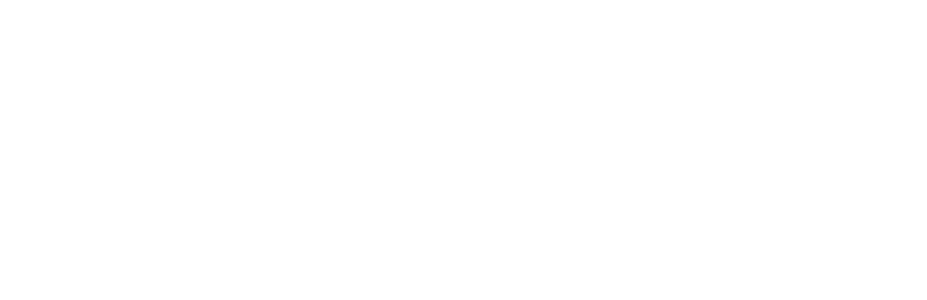
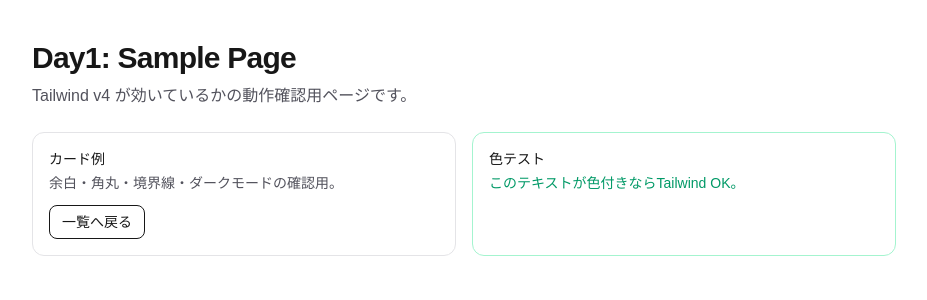
Before and after one commit to matcha4smiley/knock, a Next.js app: page /knocks/day1_sample in a window 1280 px wide. Shown: the top 300 px of the page, without its empty margins (176-1103 px from the left). Built offline with nearby package versions, Linux system fonts and the light colour scheme.

Commit message:
add markdown preview with react-markdown

```diff
--- a/src/app/knocks/day1_sample/page.tsx
+++ b/src/app/knocks/day1_sample/page.tsx
@@ -1,3 +1,31 @@
-export default function SamplePage() {
+export default function Page() {
+    return (
+        <main className="mx-auto max-w-4xl px-4 py-10">
+            <h1 className="text-2xl lg:text-3xl font-semibold tracking-tight">Day1: Sample Page</h1>
+            <p className="mt-2 text-zinc-600 dark:text-zinc-400">
+                Tailwind v4 が効いているかの動作確認用ページです。
+            </p>
 
+            <section className="mt-6 grid gap-4 sm:grid-cols-2">
+                <div className="rounded-xl border border-zinc-200 dark:border-zinc-800 p-4">
+                    <h2 className="text-sm font-medium">カード例</h2>
+                    <p className="mt-1 text-sm text-zinc-600 dark:text-zinc-400">
+                        余白・角丸・境界線・ダークモードの確認用。
+                    </p>
+                    <a
+                        href="/knocks"
+                        className="mt-3 inline-block rounded-lg border px-3 py-1.5 text-sm hover:bg-zinc-50 dark:hover:bg-zinc-900"
+                    >
+                        一覧へ戻る
+                    </a>
+                </div>
+                <div className="rounded-xl border border-emerald-200 dark:border-emerald-900 p-4">
+                    <h2 className="text-sm font-medium">色テスト</h2>
+                    <p className="mt-1 text-sm text-emerald-600 dark:text-emerald-400">
+                        このテキストが色付きならTailwind OK。
+                    </p>
+                </div>
+            </section>
+        </main>
+    );
 }
--- a/src/app/knocks/day2_markdown-pad/page.tsx
+++ b/src/app/knocks/day2_markdown-pad/page.tsx
@@ -0,0 +1,32 @@
+'use client'
+
+import { useState } from "react";
+import ReactMarkdown from 'react-markdown';
+
+export default function Page(){
+    const [md,setMd] = useState<string>('# Hello')
+    return (
+        <main className="mx-auto max-w-4xl px-4 py-10">
+            <h1 className="text-2xl font-semibold">Day2: Markdown Live Preview</h1>
+            <div className="mt-6">
+                <label className="mb-2 block text-xs font-medium uppercase tracking-wide text-zinc-500 dark:text-zinc-400">
+                    Editor
+                </label>
+                <textarea
+                    value={md}
+                    onChange={(e)=> setMd(e.target.value)}
+                    className="w-full h-64 rounded-lg border border-zinc-200 dark:border-zinc-800 bg-white dark:bg-zinc-950 p-3 font-mono text-sm leading-6 outline-none ring-0 focus:ring-2 focus:ring-zinc-400/50"
+                    placeholder="# Start typinc..."
+                />
+            </div>
+            <div className="mt-6">
+                <label className="mb-2 block text-xs font-medium uppercase tracking-wide text-zinc-500 dark:text-zinc-400">
+                    Preview
+                </label>
+                <article className="prose max-w-none dark:prose-invert rounded-lg border border-zinc-200 dark:border-zinc-800 p-4 bg-white/60 dark:bg-zinc-950/60">
+                    <ReactMarkdown>{md}</ReactMarkdown>
+                </article>
+            </div>
+        </main>
+    );
+}
--- a/src/app/knocks/page.tsx
+++ b/src/app/knocks/page.tsx
@@ -15,23 +15,22 @@ export default function KnocksCatalogPage() {
         <main className="mx-auto max-w-6xl p-6">
             <header className="mb-6 flex items-end justify-between">
                 <div>
-                    <h1 className="text-2xl font-semibold tracking-tight">100本ノック — カタログ</h1>
+                    <h1 className="text-2xl font-semibold tracking-tight">100本ノック — 一覧</h1>
                     <p className="text-sm text-neutral-500">全アプリ（履歴含む）を一覧表示します。</p>
                 </div>
                 <Link href="/" className="text-sm underline underline-offset-4 text-neutral-600 hover:text-neutral-900 dark:text-neutral-300">Home</Link>
             </header>
 
-            <ul className="grid grid-cols-1 sm:grid-cols-2 lg:grid-cols-3 gap-4">
-                {sorted.map((a) => (
-                    <li key={a.slug} className="group rounded-2xl border border-neutral-200 dark:border-neutral-800 bg-white dark:bg-neutral-950 shadow-sm hover:shadow-md transition-shadow">
-                        <Link href={`/knocks/${a.slug}`} className="block p-4">
-                            <div className="mb-2 inline-flex items-center gap-2 text-xs text-neutral-500">
-                                <span className="rounded-full border px-2 py-0.5">Day {a.day}</span>
-                                <span className="text-neutral-400">/knocks/{a.slug}</span>
-                            </div>
-                            <h2 className="text-base font-medium group-hover:underline underline-offset-4">{a.title}</h2>
-                            <p className="mt-1 text-sm text-neutral-500">{a.desc}</p>
-                        </Link>
+            <ul className="grid gap-4 sm:grid-cols-2 lg:grid-cols-3">
+                {sorted.map((it) => (
+                    <li key={it.slug}>
+                        <a
+                            href={`/knocks/${it.slug}`}
+                            className="block rounded-xl border border-zinc-200 dark:border-zinc-800 p-4 hover:shadow-sm transition-shadow"
+                        >
+                            <h3 className="text-base font-semibold">{it.title}</h3>
+                            <p className="mt-1 text-sm text-zinc-600 dark:text-zinc-400">{it.desc}</p>
+                        </a>
                     </li>
                 ))}
             </ul>
--- a/src/app/page.tsx
+++ b/src/app/page.tsx
@@ -1,20 +1,2 @@
-import Link from "next/link";
-
-const apps = [
-  {slug: "sample", title: "Sample", description: "最初の一本"}
-];
-
 export default function Page(){
-  return (
-    <main>
-      <h1>Knock List</h1>
-      <ul>
-        {apps.map(a =>
-          <li key={a.slug}>
-            <Link href={`/knocks/${a.slug}`}>{a.title}</Link> - {a.description}
-          </li>
-        )}
-      </ul>
-    </main>
-  );
 }
```
